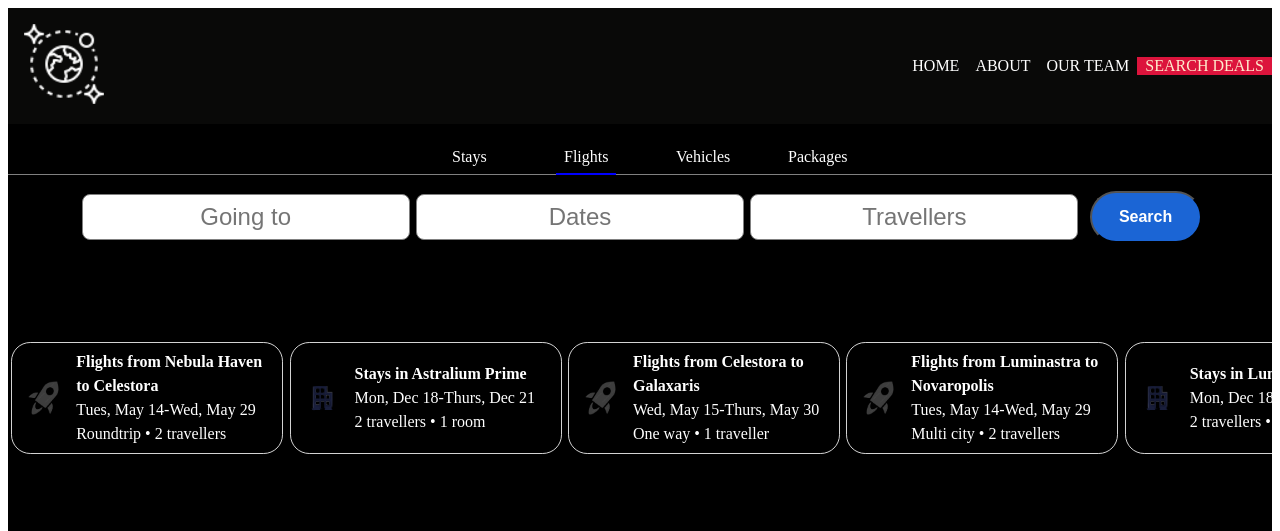
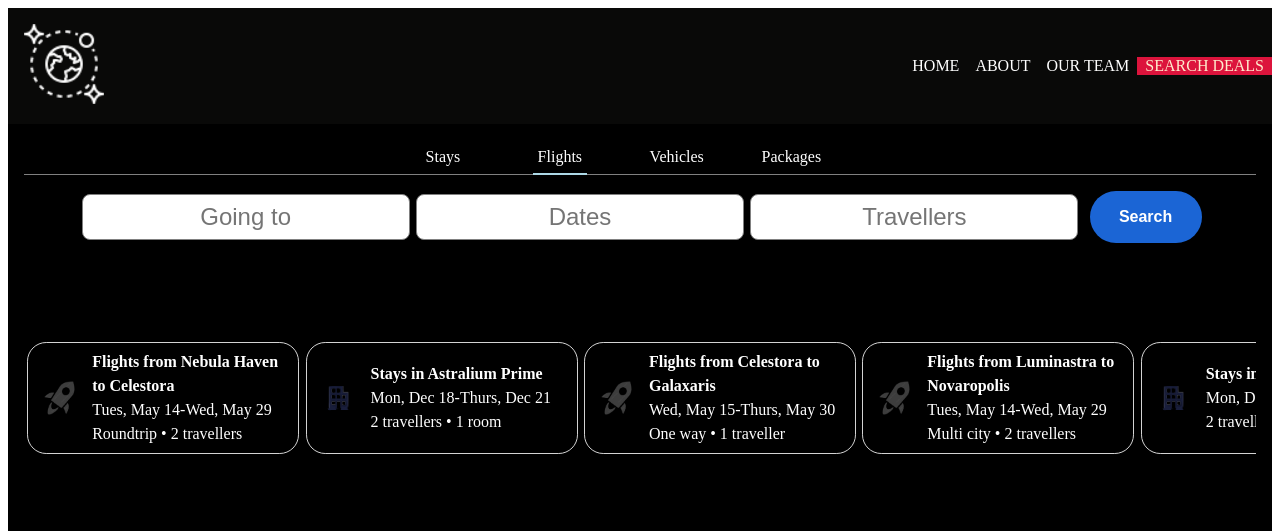
Before and after one commit to alexfang324/mace-travel-agency, a plain HTML site: page search-deal.html in a window 1280 px wide. Shown: the top 531 px of the page. Drawn offline with nearby package versions, Linux system fonts and the light colour scheme.

Commit message:
fixed search-deal page padding and search-cat-bar left right padding

```diff
--- a/style/style.css
+++ b/style/style.css
@@ -724,6 +724,7 @@ footer {
     display:flex;
     flex-direction: column;
     gap: 1rem;
+    padding: 0 1rem;
   }
 
   #search-form{
@@ -736,23 +737,24 @@ footer {
     display:flex;
     justify-content: center;
     border-bottom: solid 1px grey;
+    padding: 0;
 
   }
 
   #search-cat-bar ul ui {
     width:7rem;
-    padding:0.5em;
+    padding:0.5em 0.3rem;
   }
 
   #search-cat-bar ul ui a{
     text-decoration: none;
-    padding:0.5rem;
+    padding:0.5rem 0.3rem;
     color: white;
   }
 
   #search-cat-bar ul ui a.active{
     color: white;
-    border-bottom: solid 2px blue;
+    border-bottom: solid 2px lightblue;
   }
 
   #search-form-main{
@@ -793,6 +795,7 @@ footer {
     font-size: 1rem;
     font-weight: 800;
     border-radius: 2rem;
+    border:none;
   }
 
   #recent-searches{
@@ -1038,10 +1041,6 @@ display: flex;
     display: flex;
     gap: 1rem;
 }
-
-
-
-
   }
 
 
```
Also changed, not shown: images/barcelona.png (deleted), 1 other file.
